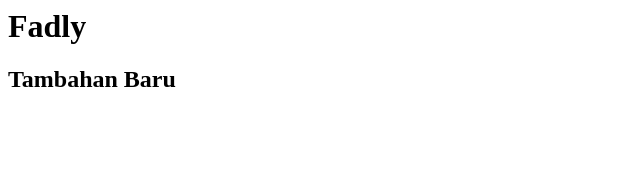
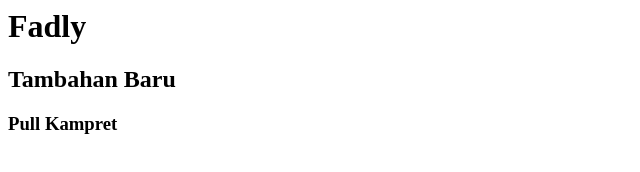
Before and after one commit to fadlyyy/lara, a plain HTML site: page index.html in a window 1280 px wide. Shown: the whole page, without its empty margins (0-640 px from the left). Drawn offline with Linux system fonts and the light colour scheme.

Commit message:
commit dari github

```diff
--- a/index.html
+++ b/index.html
@@ -1,2 +1,3 @@
 <h1>Fadly</h1>
 <h2>Tambahan Baru</h2>
+<h3>Pull Kampret<h3>
```
